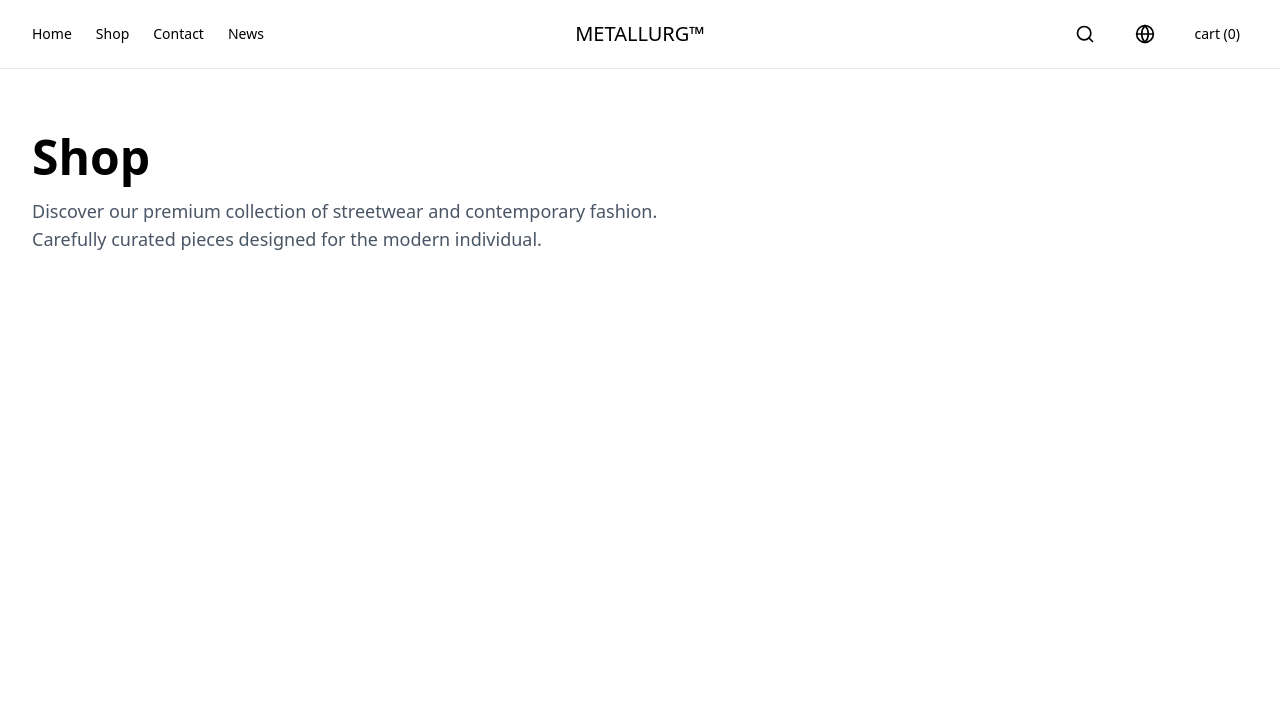
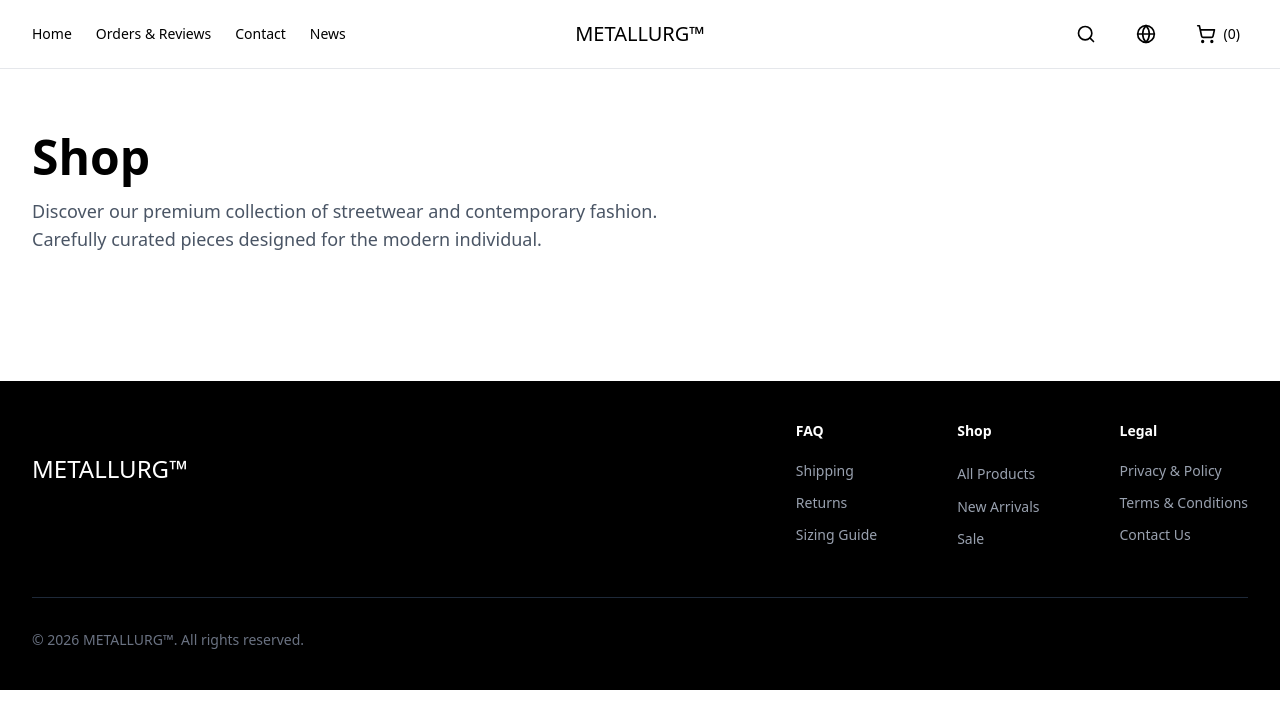
Before and after one commit to nlklfor/metallurg, a React (Vite) app: page /shop in a window 1280 px wide. Shown: the top 728 px of the page. Built offline with nearby package versions, Linux system fonts and the light colour scheme.

Commit message:
created footer and nvaber comp

```diff
--- /dev/null
+++ b/src/components/Footer.tsx
@@ -0,0 +1,98 @@
+import { Link } from "react-router-dom";
+import { EncryptedText } from "@/components/ui/encrypted-text";
+import { Button } from "./ui/button";
+export default function Footer() {
+  return (
+    <footer className="bg-black text-white py-10 px-8">
+      <div className="max-w-7xl mx-auto flex justify-between items-start gap-16">
+
+        <div className="flex-shrink-0 mt-8">
+          <Link to="/" className="text-2xl font-bold text-white">
+            <EncryptedText
+              text="METALLURG™"
+              encryptedClassName="text-gray-600"
+              revealedClassName="text-white"
+              revealDelayMs={150}
+            />
+          </Link>
+        </div>
+
+        <div className="flex gap-20">
+          <div className="flex flex-col gap-3">
+            <h3 className="text-sm font-semibold text-white mb-2">FAQ</h3>
+            <Button
+              variant="link"
+              className="text-gray-400 hover:text-white transition p-0 h-auto justify-start font-normal text-sm"
+            >
+              Shipping
+            </Button>
+            <Button
+              variant="link"
+              className="text-gray-400 hover:text-white transition p-0 h-auto justify-start font-normal text-sm"
+            >
+              Returns
+            </Button>
+            <Button
+              variant="link"
+              className="text-gray-400 hover:text-white transition p-0 h-auto justify-start font-normal text-sm"
+            >
+              Sizing Guide
+            </Button>
+          </div>
+
+          <div className="flex flex-col gap-3">
+            <h3 className="text-sm font-semibold text-white mb-2">Shop</h3>
+            <Link to="/shop">
+              <Button
+                variant="link"
+                className="text-gray-400 hover:text-white transition p-0 h-auto justify-start font-normal text-sm"
+              >
+                All Products
+              </Button>
+            </Link>
+            <Button
+              variant="link"
+              className="text-gray-400 hover:text-white transition p-0 h-auto justify-start font-normal text-sm"
+            >
+              New Arrivals
+            </Button>
+            <Button
+              variant="link"
+              className="text-gray-400 hover:text-white transition p-0 h-auto justify-start font-normal text-sm"
+            >
+              Sale
+            </Button>
+          </div>
+
+          <div className="flex flex-col gap-3">
+            <h3 className="text-sm font-semibold text-white mb-2">Legal</h3>
+            <Button
+              variant="link"
+              className="text-gray-400 hover:text-white transition p-0 h-auto justify-start font-normal text-sm"
+            >
+              Privacy & Policy
+            </Button>
+            <Button
+              variant="link"
+              className="text-gray-400 hover:text-white transition p-0 h-auto justify-start font-normal text-sm"
+            >
+              Terms & Conditions
+            </Button>
+            <Button
+              variant="link"
+              className="text-gray-400 hover:text-white transition p-0 h-auto justify-start font-normal text-sm"
+            >
+              Contact Us
+            </Button>
+          </div>
+        </div>
+      </div>
+
+      <div className="max-w-7xl mx-auto border-t border-gray-800 mt-12 pt-8">
+        <p className="text-sm text-gray-500">
+          © 2026 METALLURG™. All rights reserved.
+        </p>
+      </div>
+    </footer>
+  );
+}
--- /dev/null
+++ b/src/components/Navbar.tsx
@@ -0,0 +1,62 @@
+import { Button } from "@/components/ui/button";
+import { Link } from "react-router-dom";
+import { Search, Globe, ShoppingCart } from "lucide-react";
+import { EncryptedText } from "@/components/ui/encrypted-text";
+
+interface NavbarProps {
+  variant?: "light" | "dark";
+}
+
+export default function Navbar({ variant = "light" }: NavbarProps) {
+  const bgColor = variant === "light" ? "bg-white" : "bg-black";
+  const textColor = variant === "light" ? "text-black" : "text-white";
+  const borderColor = variant === "light" ? "border-gray-200" : "border-gray-800";
+  const hoverColor = variant === "light" ? "hover:text-gray-600" : "hover:text-gray-400";
+  const hoverBg = variant === "light" ? "hover:bg-gray-100" : "hover:bg-gray-900";
+  const logoEncrypted = variant === "light" ? "text-gray-400" : "text-gray-600";
+
+  return (
+    <nav className={`sticky top-0 z-50 ${bgColor} border-b ${borderColor} w-full`}>
+      <div className="flex items-center justify-between px-8 py-4">
+        <div className="flex gap-6">
+          <Link to="/">
+            <Button variant="link" className={`${textColor} ${hoverColor} p-0`}>
+              Home
+            </Button>
+          </Link>
+          <Button variant="link" className={`${textColor} ${hoverColor} p-0`}>
+            Orders & Reviews
+          </Button>
+          <Button variant="link" className={`${textColor} ${hoverColor} p-0`}>
+            Contact
+          </Button>
+          <Button variant="link" className={`${textColor} ${hoverColor} p-0`}>
+            News
+          </Button>
+        </div>
+
+        <Link to="/" className={`absolute left-1/2 transform -translate-x-1/2 text-xl font-bold ${textColor}`}>
+          <EncryptedText
+            text="METALLURG™"
+            encryptedClassName={logoEncrypted}
+            revealedClassName={textColor}
+            revealDelayMs={150}
+          />
+        </Link>
+
+        <div className="flex items-center gap-6">
+          <button className={`p-2 ${hoverBg} rounded-md transition`}>
+            <Search size={20} className={textColor} />
+          </button>
+          <button className={`p-2 ${hoverBg} rounded-md transition`}>
+            <Globe size={20} className={textColor} />
+          </button>
+          <button className={`flex items-center gap-2 p-2 ${hoverBg} rounded-md transition`}>
+            <ShoppingCart size={20} className={textColor} />
+            <span className={`text-sm font-medium ${textColor}`}>(0)</span>
+          </button>
+        </div>
+      </div>
+    </nav>
+  );
+}
--- a/src/pages/Shop.tsx
+++ b/src/pages/Shop.tsx
@@ -1,58 +1,11 @@
-import { Button } from "@/components/ui/button";
-import { Link } from "react-router-dom";
-import { Search, Globe } from "lucide-react";
-import { EncryptedText } from "@/components/ui/encrypted-text";
+import Footer from "@/components/Footer";
+import Navbar from "@/components/Navbar";
 
 export default function Shop() {
   return (
     <div className="w-full min-h-screen bg-white">
-      {/* Sticky Navbar */}
-      <nav className="sticky top-0 z-50 bg-white border-b border-gray-200 w-full">
-        <div className="flex items-center justify-between px-8 py-4">
-          {/* Left - Navigation Links */}
-          <div className="flex gap-6">
-            <Link to="/">
-              <Button variant="link" className="text-black hover:text-gray-600 p-0">
-                Home
-              </Button>
-            </Link>
-            <Button variant="link" className="text-black hover:text-gray-600 p-0">
-              Shop
-            </Button>
-            <Button variant="link" className="text-black hover:text-gray-600 p-0">
-              Contact
-            </Button>
-            <Button variant="link" className="text-black hover:text-gray-600 p-0">
-              News
-            </Button>
-          </div>
+      <Navbar variant="light" />
 
-          {/* Center - Logo */}
-          <Link to="/" className="absolute left-1/2 transform -translate-x-1/2 text-xl font-bold text-black">
-            <EncryptedText
-              text="METALLURG™"
-              encryptedClassName="text-gray-400"
-              revealedClassName="text-black"
-              revealDelayMs={150}
-            />
-          </Link>
-
-          {/* Right - Search, Currency, Cart */}
-          <div className="flex items-center gap-6">
-            <button className="p-2 hover:bg-gray-100 rounded-md transition">
-              <Search size={20} className="text-black" />
-            </button>
-            <button className="p-2 hover:bg-gray-100 rounded-md transition">
-              <Globe size={20} className="text-black" />
-            </button>
-            <button className="flex items-center gap-2 p-2 hover:bg-gray-100 rounded-md transition">
-              <span className="text-sm font-medium text-black">cart (0)</span>
-            </button>
-          </div>
-        </div>
-      </nav>
-
-      {/* Shop Header */}
       <div className="px-8 py-16">
         <h2 className="text-5xl font-bold text-black mb-4">Shop</h2>
         <p className="text-lg text-gray-600 max-w-2xl">
@@ -68,6 +21,7 @@ export default function Shop() {
           {/* Cards will go here */}
         </div>
       </div>
+      <Footer />
     </div>
   );
 }
```
